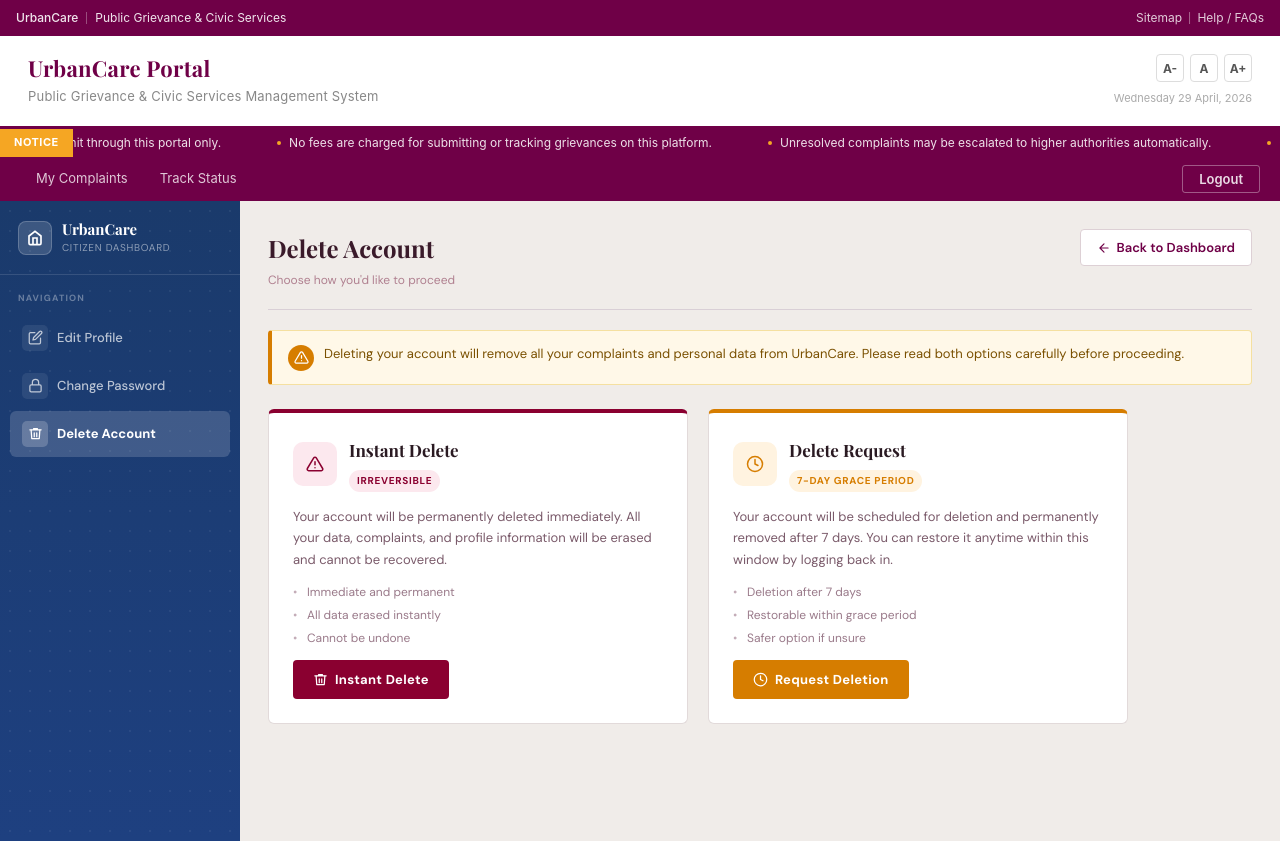
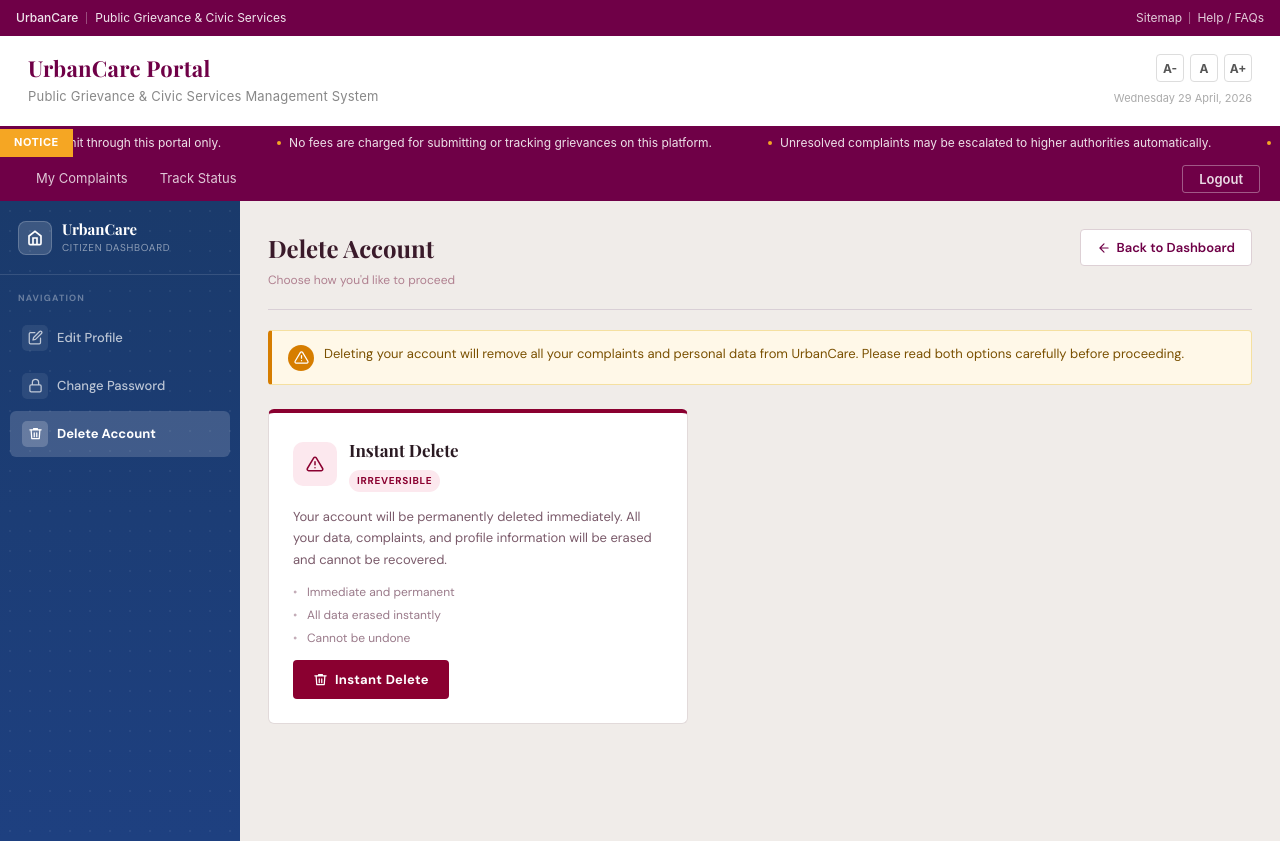
Before and after one commit to ritikkrawat/UrbanCare-Frontend, a React (Create React App) app: page /deleteAccount in a window 1280 px wide. Built offline with nearby package versions, Linux system fonts and the light colour scheme; sample sign-in values are in the browser's storage.

Commit message:
Comment Schedule Delete Option

```diff
--- a/src/user/pages/dashboard/deleteAccount.jsx
+++ b/src/user/pages/dashboard/deleteAccount.jsx
@@ -163,7 +163,7 @@ const DeleteAccountContent = ({ toast }) => {
         </div>
 
         {/* Option 2 — Delete Request */}
-        <div className="da-option-card da-option-card--amber">
+        {/* <div className="da-option-card da-option-card--amber">
           <div className="da-option-card__header">
             <div className="da-option-card__icon da-option-card__icon--amber">
               <Icon d={icons.clock} size={18} />
@@ -186,7 +186,7 @@ const DeleteAccountContent = ({ toast }) => {
             <Icon d={icons.clock} size={15} />
             Request Deletion
           </button>
-        </div>
+        </div> */}
 
       </div>
 
```
